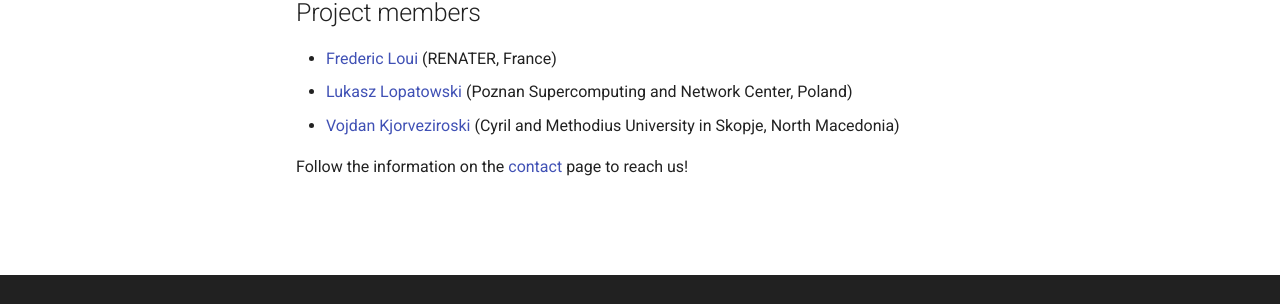
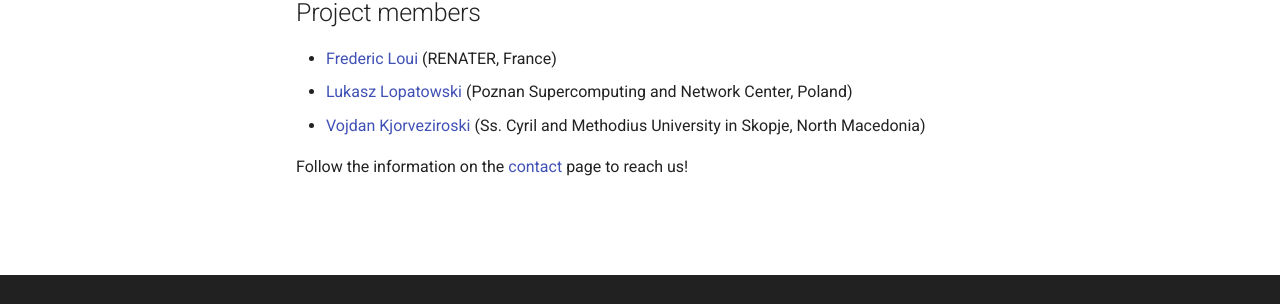
Before and after one commit to nmaas-platform/nmaas-docs, an MkDocs documentation site: the page built from docs/about.md, in a window 1280 px wide. Shown: the part 468-772 px from the top of the page. Built offline with MkDocs 1.6.1 and Material for MkDocs 9.7.7, drawn with Linux system fonts in a browser that asks for light colours.

Commit message:
Fixed affiliation of a project member

```diff
--- a/docs/about.md
+++ b/docs/about.md
@@ -11,6 +11,6 @@ NMaaS components are open-source licensed under the Apache 2.0 Licence.
 
 - [Frederic Loui](https://github.com/frederic-loui) (RENATER, France)
 - [Lukasz Lopatowski](https://github.com/llopat) (Poznan Supercomputing and Network Center, Poland)
-- [Vojdan Kjorveziroski](https://github.com/korvoj) (Cyril and Methodius University in Skopje, North Macedonia)
+- [Vojdan Kjorveziroski](https://github.com/korvoj) (Ss. Cyril and Methodius University in Skopje, North Macedonia)
 
 Follow the information on the [contact](./contact.md) page to reach us!
```
